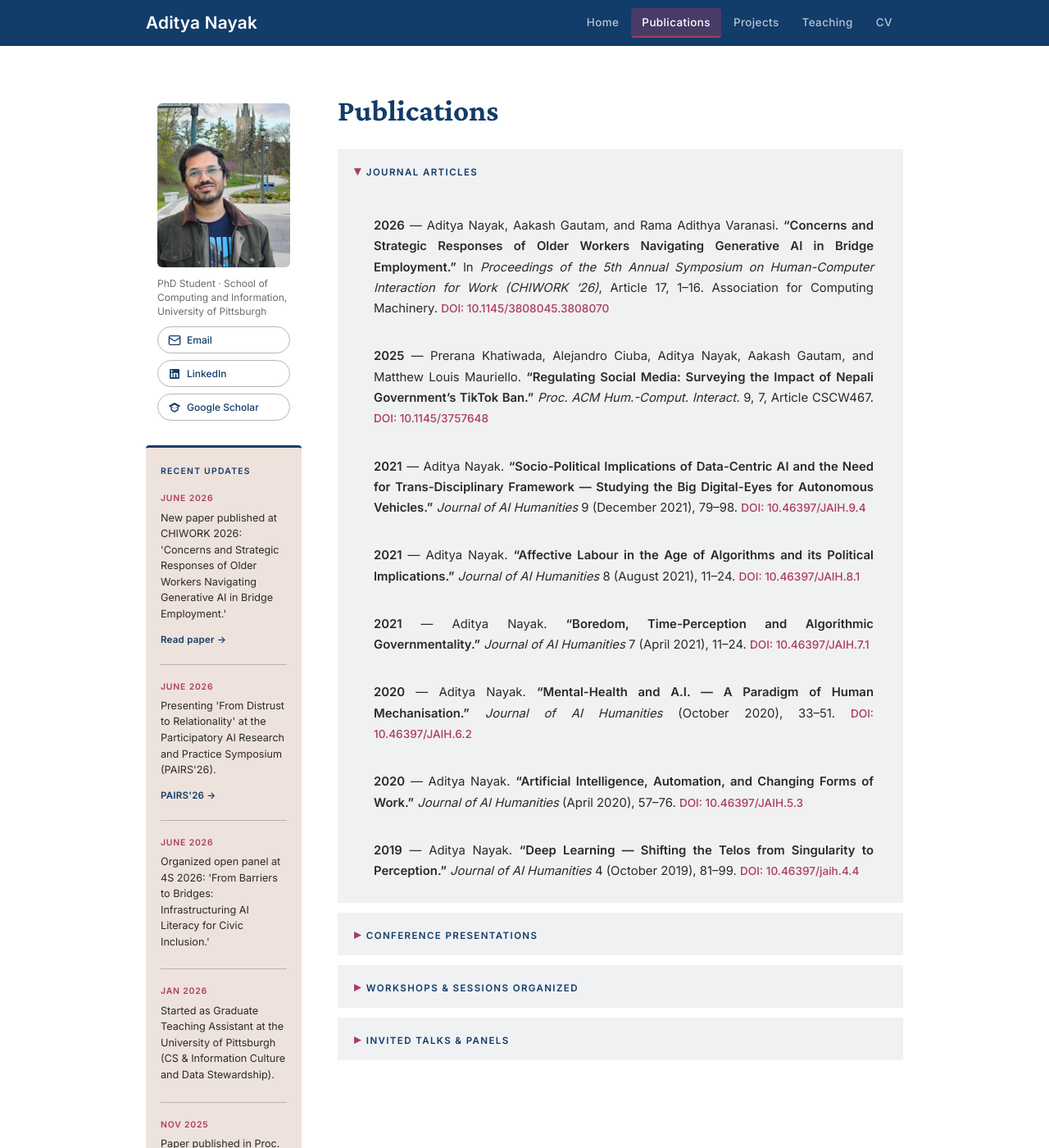
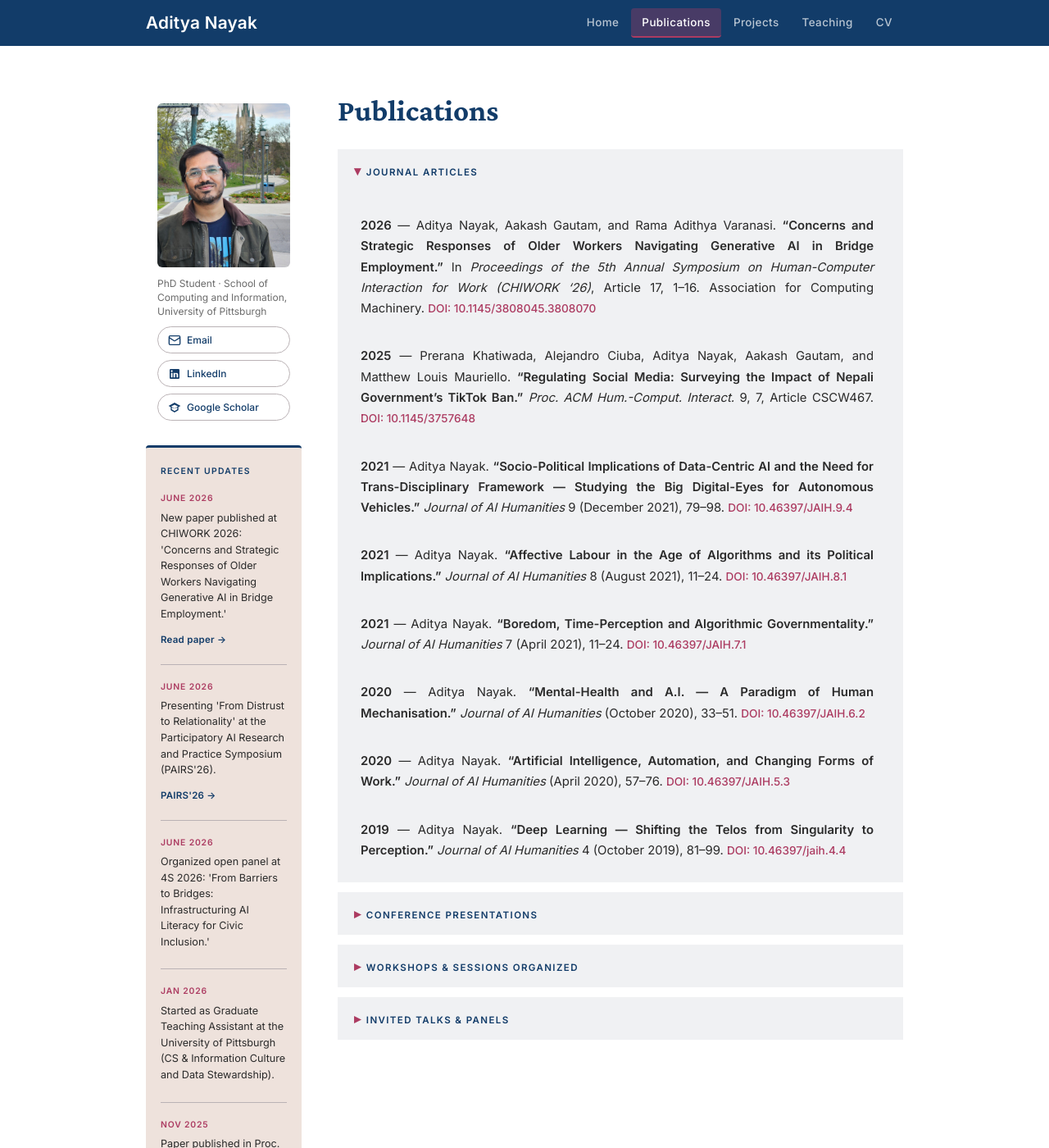
Before and after one commit to adityanayak-info/adityanayak-info.github.io, a Jekyll site: the page built from publications.md, in a window 1280 px wide and 1400 px high. Shown: the whole window at 82% size. Built offline with Jekyll 4.4.1, drawn with Linux system fonts in a browser that asks for light colours.

Commit message:
Update style.css

```diff
--- a/assets/css/style.css
+++ b/assets/css/style.css
@@ -902,6 +902,7 @@ hr.profile-rule {
   margin-bottom: 2px;
   padding-bottom: 2px;
   border-bottom: 1px solid var(--border);
+  margin-left: -16px;
 }
 
 .pub-section-content .pub-list li:last-child {
```
